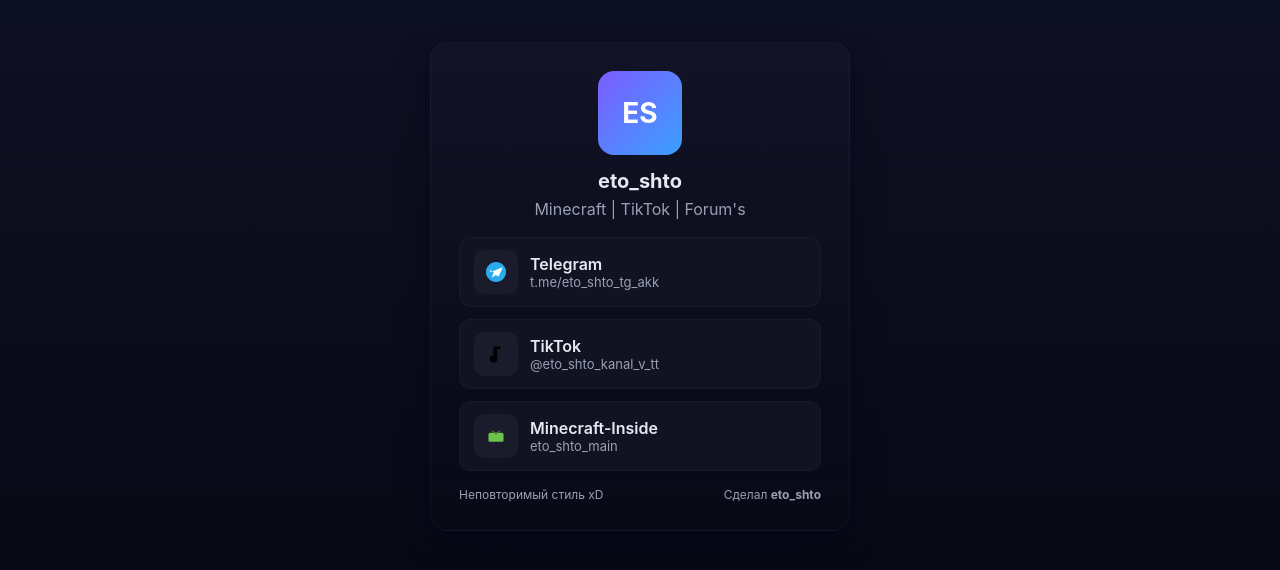
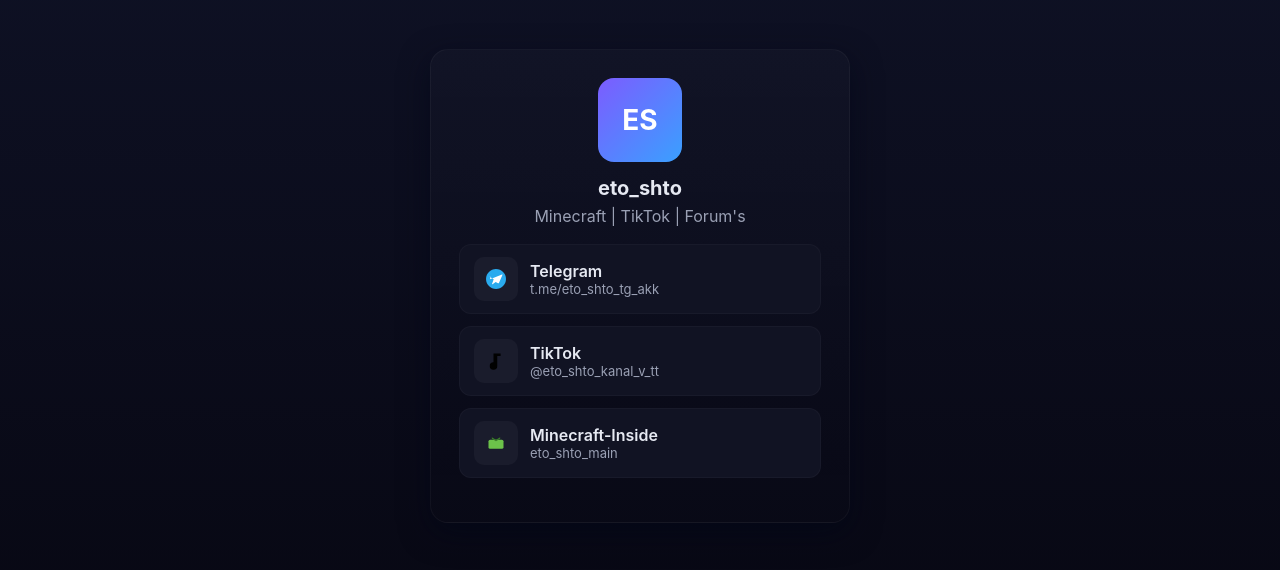
Before and after one commit to noobik1372/eto_shto_site.github.io, a plain HTML site: page index.html in a window 1280 px wide. Shown: the part 114-684 px from the top of the page. Drawn offline with Linux system fonts and the light colour scheme.

Commit message:
index.html

```diff
--- a/index.html
+++ b/index.html
@@ -86,8 +86,8 @@
 </section>
 
 <footer class="footer">
-  <div class="brand"><span class="small">Неповторимый стиль xD</span></div>
-  <div class="small">Сделал <strong>eto_shto</strong></div>
+  <div class="brand"><span class="small"></span></div>
+  <div class="small"><strong></strong></div>
 </footer>
 
   </main>
```
